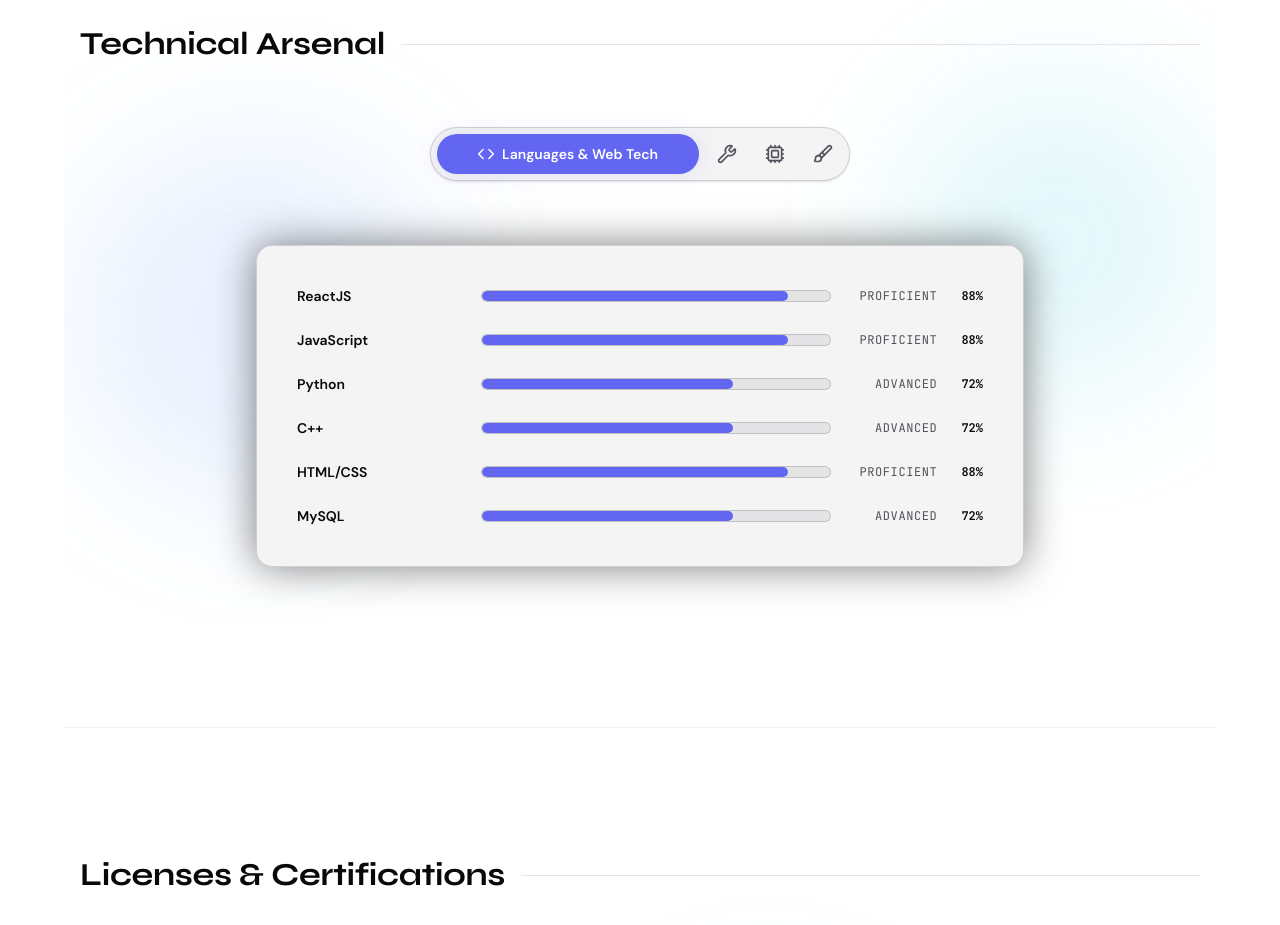
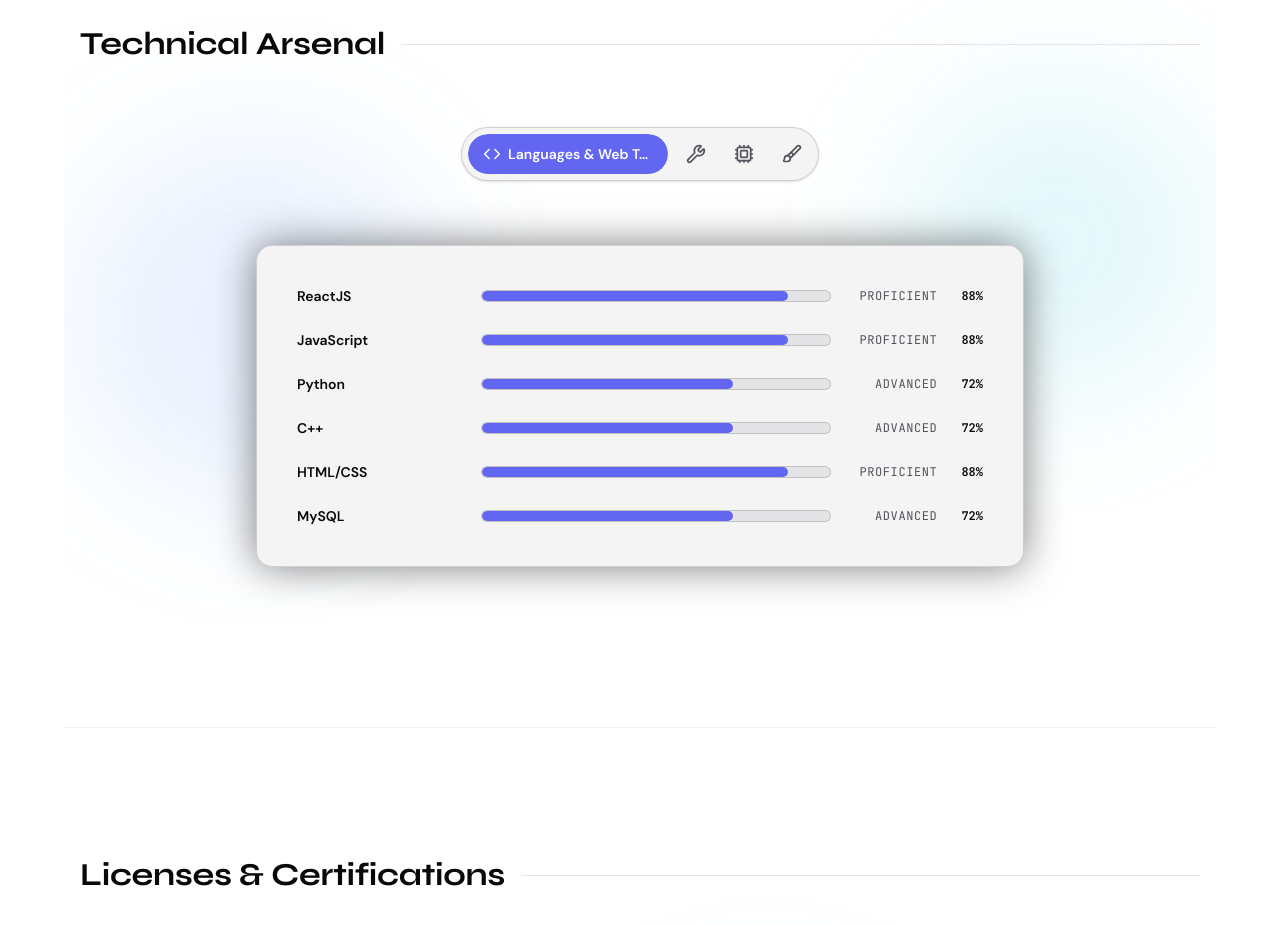
Before and after one commit to Sachin7568/Portfolio, a Next.js app: page / in a window 1280 px wide. Shown: the part 2640-3565 px from the top of the page. Built offline with nearby package versions, Linux system fonts and the light colour scheme.

Commit message:
fix: resolve navbar fluctuation by using strict fixed widths

```diff
--- a/src/components/sections/Skills.tsx
+++ b/src/components/sections/Skills.tsx
@@ -45,7 +45,7 @@ export function Skills() {
 
         <AnimatedSection delay={0.2}>
           <div className="flex justify-center mb-16 px-2 sm:px-4">
-            <div className="flex gap-1 sm:gap-2 p-1.5 bg-[var(--bg-1)] backdrop-blur-md rounded-full border border-[var(--b1)] shadow-sm w-full max-w-[340px] sm:max-w-[420px]">
+            <div className="flex gap-1 sm:gap-2 p-1 sm:p-1.5 bg-[var(--bg-1)] backdrop-blur-md rounded-full border border-[var(--b1)] shadow-sm">
               {skillCategories.map((category) => {
                 const isActive = activeTab === category.id;
                 const Icon = iconMap[category.icon] || Code;
@@ -55,8 +55,8 @@ export function Skills() {
                     key={category.id}
                     onClick={() => setActiveTab(category.id)}
                     className={cn(
-                      "relative rounded-full text-sm font-body font-semibold transition-all duration-300 whitespace-nowrap group flex items-center justify-center",
-                      isActive ? "h-10 flex-1 text-[var(--bg)]" : "h-10 w-10 shrink-0 text-[var(--t2)] hover:text-[var(--t1)] hover:bg-[var(--bg-2)]"
+                      "relative rounded-full text-[11px] sm:text-sm font-body font-semibold transition-all duration-300 whitespace-nowrap group flex items-center justify-center min-w-0 overflow-hidden",
+                      isActive ? "h-9 sm:h-10 w-[160px] sm:w-[200px] px-3 sm:px-4 text-[var(--bg)]" : "h-9 sm:h-10 w-9 sm:w-10 shrink-0 text-[var(--t2)] hover:text-[var(--t1)] hover:bg-[var(--bg-2)]"
                     )}
                     aria-label={category.title}
                     title={category.title}
@@ -68,12 +68,12 @@ export function Skills() {
                         transition={{ type: "spring", stiffness: 400, damping: 30 }}
                       />
                     )}
-                    <div className="relative z-10 flex items-center">
-                      <Icon className={cn("shrink-0 transition-transform duration-300", isActive ? "w-4 h-4 scale-110" : "w-5 h-5 group-hover:scale-110")} />
+                    <div className="relative z-10 flex items-center min-w-0 justify-center">
+                      <Icon className={cn("shrink-0 transition-transform duration-300", isActive ? "w-3.5 h-3.5 sm:w-4 sm:h-4 scale-110" : "w-4 h-4 sm:w-5 sm:h-5 group-hover:scale-110")} />
                       <span
                         className={cn(
-                          "overflow-hidden transition-all duration-300 ease-in-out",
-                          isActive ? "max-w-[200px] opacity-100 ml-2" : "max-w-0 opacity-0 ml-0"
+                          "transition-all duration-300 ease-in-out truncate",
+                          isActive ? "max-w-[150px] sm:max-w-[200px] opacity-100 ml-1.5 sm:ml-2" : "max-w-0 opacity-0 ml-0"
                         )}
                       >
                         {category.title}
```
